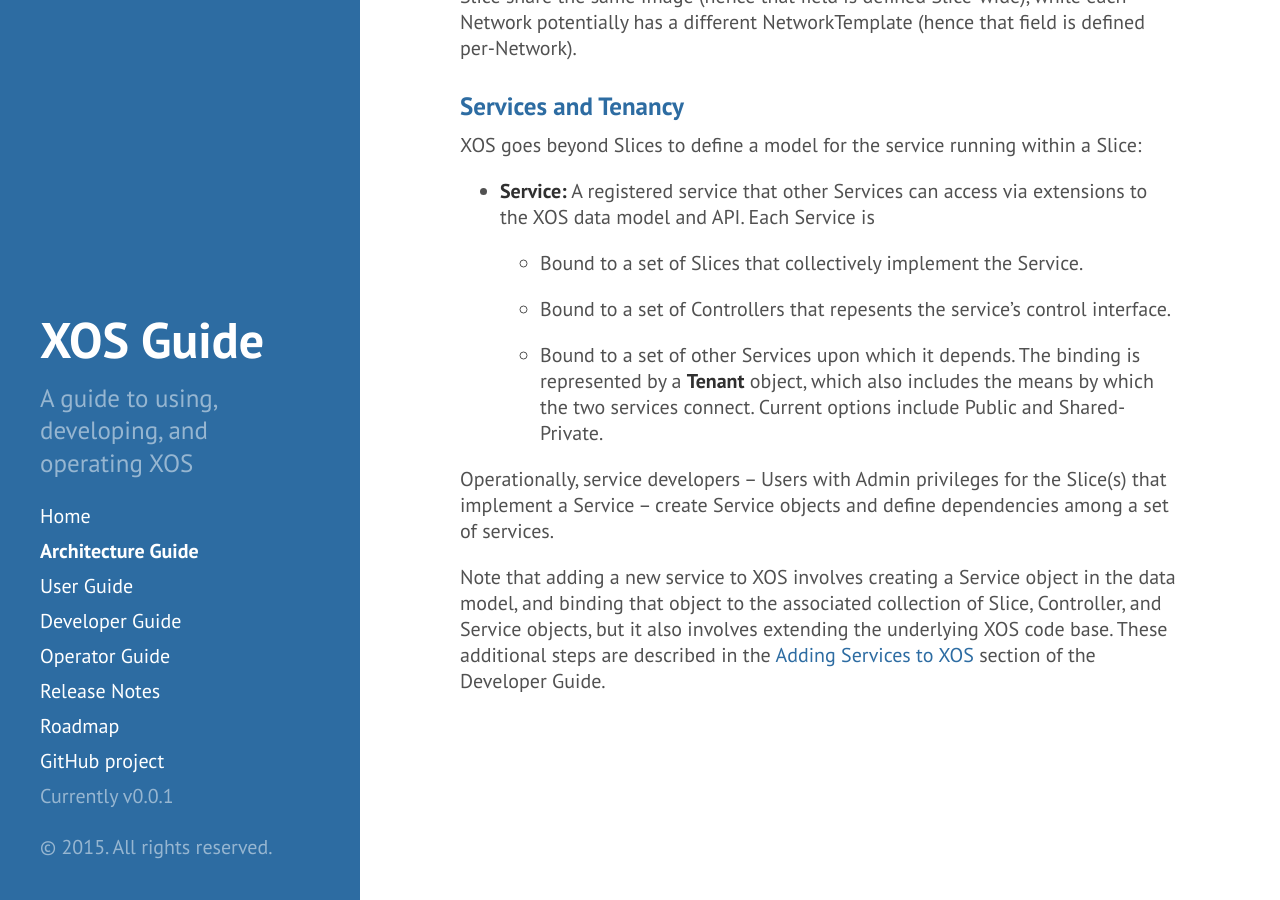
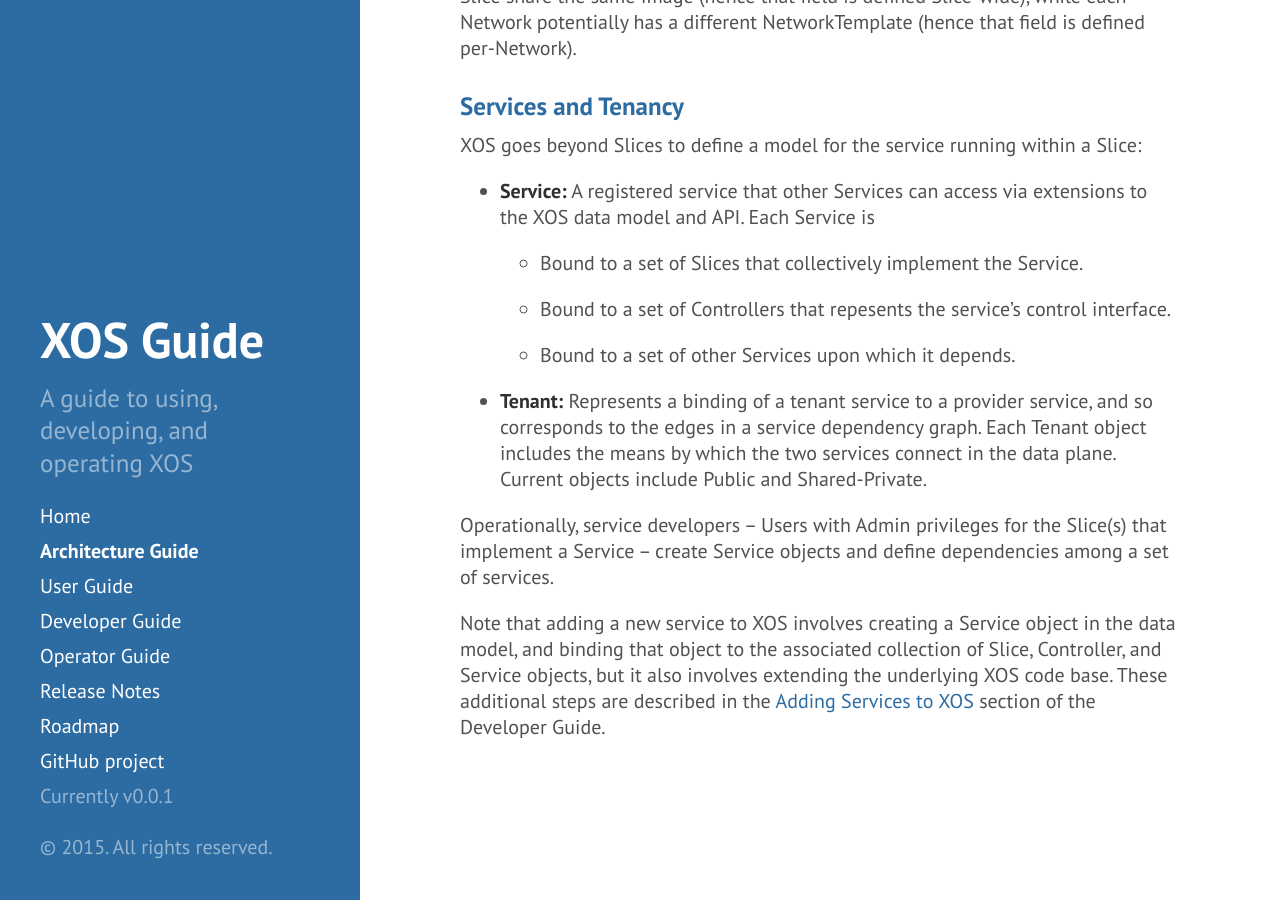
Before and after one commit to open-cloud/open-cloud.github.io.old, a Jekyll site: the page built from 0_overview.md, in a window 1280 px wide and 900 px high, scrolled down 10384 px. Built offline with Jekyll 4.4.1, drawn with Linux system fonts in a browser that asks for light colours; Markdown is read by kramdown in place of the engine named in the settings.

Commit message:
tweaked tenancy subsection

```diff
--- a/0_overview.md
+++ b/0_overview.md
@@ -451,10 +451,13 @@ within a Slice:
   - Bound to a set of Controllers that repesents the service's control
     interface.
 
-  - Bound to a set of other Services upon which it depends. The binding
-    is represented by a **Tenant** object, which also includes the
-    means by which the two services connect. Current options include
-    Public and Shared-Private.
+  - Bound to a set of other Services upon which it depends.
+
+* **Tenant:** Represents a binding of a tenant service to a provider
+  service, and so corresponds to the edges in a service dependency
+  graph. Each Tenant object includes the means by which the two
+  services connect in the data plane. Current objects include Public
+  and Shared-Private.
 
 Operationally, service developers -- Users with Admin privileges for
 the Slice(s) that implement a Service -- create Service objects and
```
